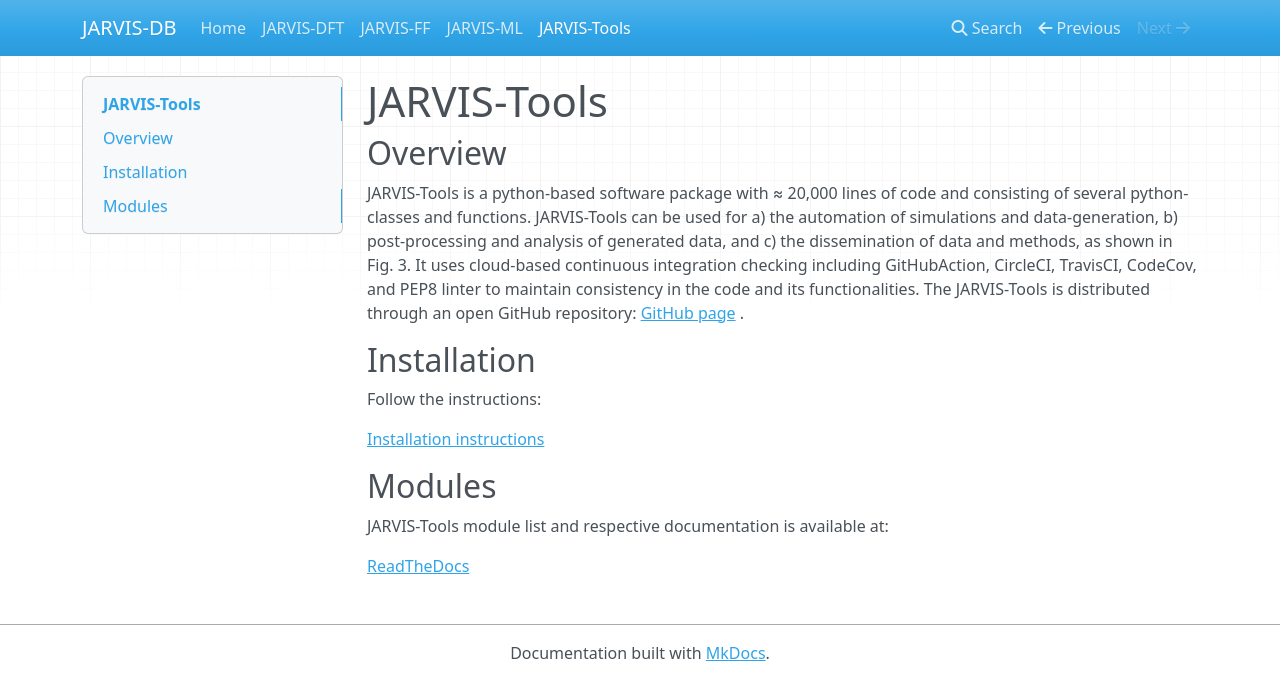
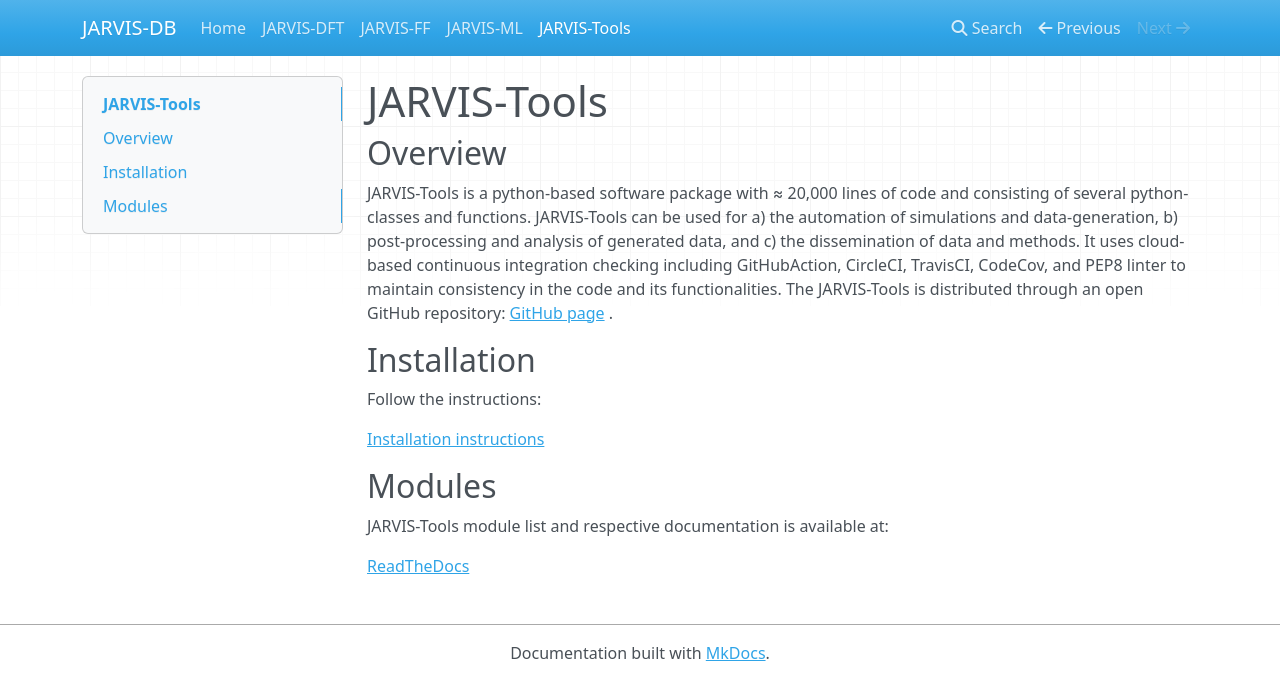
Before and after one commit to JARVIS-Materials-Design/dbdocs, an MkDocs documentation site: the page built from docs/jarvistools.md, in a window 1280 px wide. Shown: the top 700 px of the page. Built offline with MkDocs 1.6.1, drawn with Linux system fonts in a browser that asks for light colours; nearby versions of some CDN libraries.

Commit message:
Update jarvistools.md

```diff
--- a/docs/jarvistools.md
+++ b/docs/jarvistools.md
@@ -5,7 +5,7 @@
 JARVIS-Tools is a python-based software package with ≈ 20,000 lines of code and consisting of several
 python-classes and functions. JARVIS-Tools can be used for a) the automation of simulations and
 data-generation, b) post-processing and analysis of generated data, and c) the dissemination of
-data and methods, as shown in Fig. 3. It uses cloud-based continuous integration checking including
+data and methods. It uses cloud-based continuous integration checking including
 GitHubAction, CircleCI, TravisCI, CodeCov, and PEP8 linter to maintain consistency in the code and
 its functionalities. The JARVIS-Tools is distributed through an open GitHub repository: [GitHub page](https://github.com/usnistgov/jarvis) .
 
```
